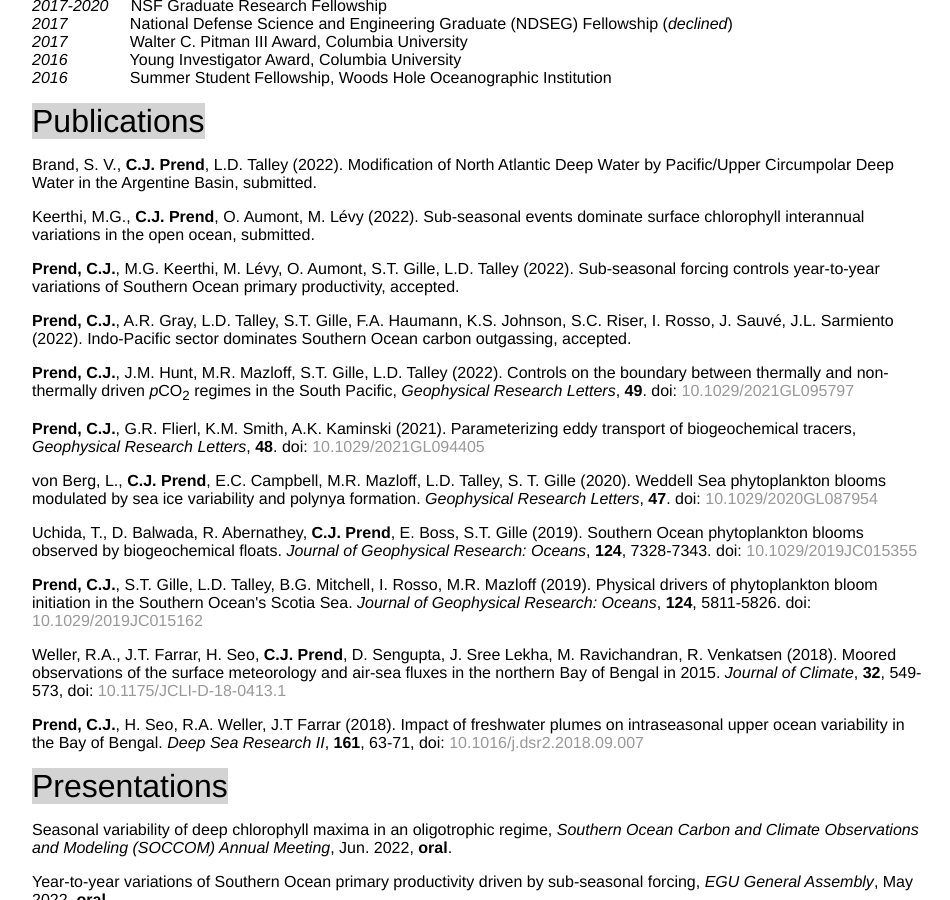
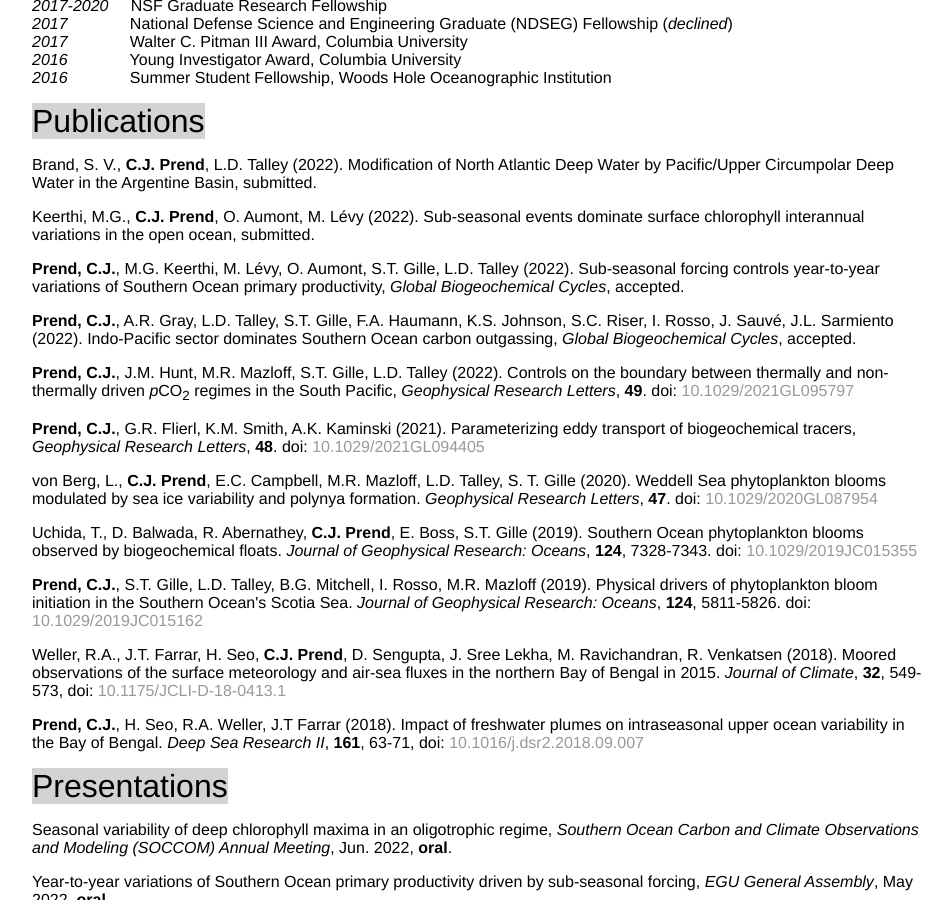
Before and after one commit to cprend/cprend.github.io, a Jekyll site: the page cv/index.html, which Jekyll copies as it is, in a window 1280 px wide and 900 px high, scrolled down 605 px. Shown: the whole window, without its empty margins (160-1110 px from the left). Built offline with Jekyll 4.4.1, drawn with Linux system fonts in a browser that asks for light colours.

Commit message:
Update index.html

```diff
--- a/cv/index.html
+++ b/cv/index.html
@@ -38,8 +38,8 @@
 		<p1>Publications</p1>
 		<p>Brand, S. V., <b>C.J. Prend</b>, L.D. Talley (2022). Modification of North Atlantic Deep Water by Pacific/Upper Circumpolar Deep Water in the Argentine Basin, submitted.</p>
 		<p>Keerthi, M.G., <b>C.J. Prend</b>, O. Aumont, M. L&eacutevy (2022). Sub-seasonal events dominate surface chlorophyll interannual variations in the open ocean, submitted.</p>
-		<p><b>Prend, C.J.</b>, M.G. Keerthi, M. L&eacutevy, O. Aumont, S.T. Gille, L.D. Talley (2022). Sub-seasonal forcing controls year-to-year variations of Southern Ocean primary productivity, accepted.</p>
-		<p><b>Prend, C.J.</b>, A.R. Gray, L.D. Talley, S.T. Gille, F.A. Haumann, K.S. Johnson, S.C. Riser, I. Rosso, J. Sauv&eacute, J.L. Sarmiento (2022). Indo-Pacific sector dominates Southern Ocean carbon outgassing, accepted.</p>
+		<p><b>Prend, C.J.</b>, M.G. Keerthi, M. L&eacutevy, O. Aumont, S.T. Gille, L.D. Talley (2022). Sub-seasonal forcing controls year-to-year variations of Southern Ocean primary productivity, <em>Global Biogeochemical Cycles</em>, accepted.</p>
+		<p><b>Prend, C.J.</b>, A.R. Gray, L.D. Talley, S.T. Gille, F.A. Haumann, K.S. Johnson, S.C. Riser, I. Rosso, J. Sauv&eacute, J.L. Sarmiento (2022). Indo-Pacific sector dominates Southern Ocean carbon outgassing, <em>Global Biogeochemical Cycles</em>, accepted.</p>
 		<p><b>Prend, C.J.</b>, J.M. Hunt, M.R. Mazloff, S.T. Gille, L.D. Talley (2022). Controls on the boundary between thermally and non-thermally driven <em>p</em>CO<sub>2</sub> regimes in the South Pacific, <em>Geophysical Research Letters</em>, <b>49</b>. doi: <a href="https://agupubs.onlinelibrary.wiley.com/doi/10.1029/2021GL095797">10.1029/2021GL095797</a></p>
 		<p><b>Prend, C.J.</b>, G.R. Flierl, K.M. Smith, A.K. Kaminski (2021). Parameterizing eddy transport of biogeochemical tracers, <em>Geophysical Research Letters</em>, <b>48</b>. doi: <a href="https://agupubs.onlinelibrary.wiley.com/doi/10.1029/2021GL094405">10.1029/2021GL094405</a></p>
 		<p>von Berg, L., <b>C.J. Prend</b>, E.C. Campbell, M.R. Mazloff, L.D. Talley, S. T. Gille (2020). Weddell Sea phytoplankton blooms modulated by sea ice variability and polynya formation.
```
